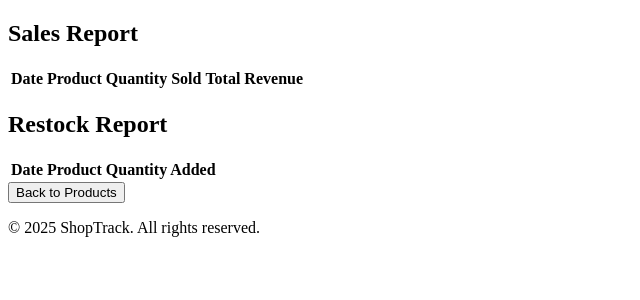
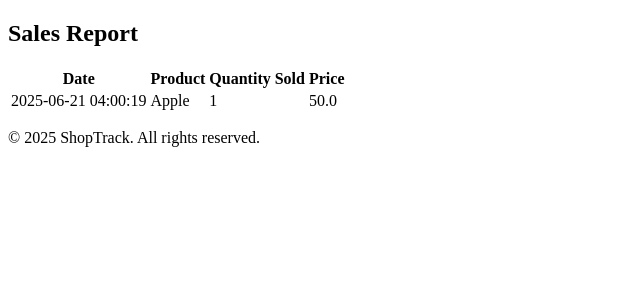
Before and after one commit to luca-avila/ShopTrack, a Flask app: page /reports in a window 1280 px wide. Shown: the part 98-398 px from the top of the page, without its empty margins (0-640 px from the left). Run offline with Flask 3, Linux system fonts and the light colour scheme; data comes from the database, SQL or seed files in the repository; both versions use the stored data as it was before the commit; lists and menus that the app fills with data are empty.

Commit message:
Add price to history table to know it at the time of the transaction

```diff
--- a/app.py
+++ b/app.py
@@ -38,6 +38,7 @@
         product_id INTEGER NOT NULL,
         quantity INTEGER NOT NULL,
         type TEXT NOT NULL CHECK(type IN('BUY', 'SELL')),
+        price REAL NOT NULL,
         sale_date DATETIME DEFAULT CURRENT_TIMESTAMP,
         FOREIGN KEY (product_id) REFERENCES products(id)
     )'''
@@ -57,18 +58,9 @@
     products = db.execute('SELECT * FROM products').fetchall()
     return render_template('products.html', products=products)
 
-@app.route('/reports')
-def reports():
-    # Show sales reports/history
-    # TODO: Query and display sales data, possibly with filters
-    return render_template('reports.html')
-
-
 @app.route('/sell', methods=['POST', 'GET'])
 def sell():
-    # Handle sale submission
     if request.method == 'GET':
-        # Render form to select product and quantity
         db = get_db()
         products = db.execute('SELECT * FROM products').fetchall()
         return render_template('sell.html', products=products)
@@ -83,29 +75,31 @@
         return "Invalid quantity", 400
 
     db = get_db()
-    stock = db.execute('SELECT stock FROM products WHERE id = ?', (product_id,)).fetchone()
+    stock = db.execute('SELECT stock, price FROM products WHERE id = ?', (product_id,)).fetchone()
     if not stock:
         return "Product not found", 404
     if stock['stock'] < quantity:
         return "Insufficient stock", 400
 
+    current_price = stock['price']
+
     # Update stock and history
     db.execute('UPDATE products SET stock = stock - ? WHERE id = ?', (quantity, product_id))
-    db.execute('INSERT INTO history (product_id, quantity, type) VALUES (?, ?, ?)', (product_id, quantity, 'SELL'))
+    db.execute(
+        'INSERT INTO history (product_id, quantity, type, price) VALUES (?, ?, ?, ?)',
+        (product_id, quantity, 'SELL', current_price)
+    )
     db.commit()
 
     return redirect('/products')
 
 @app.route('/restock', methods=['POST', 'GET'])
 def restock():
-    # Handle restock submission
     if request.method == 'GET':
-        # Render form to select product and quantity
         db = get_db()
         products = db.execute('SELECT * FROM products').fetchall()
         return render_template('restock.html', products=products)
 
-    # Validate and process the restock
     product_id = request.form.get('product_id')
     if not product_id:
         return "Product ID is required", 400
@@ -115,8 +109,16 @@
         return "Invalid quantity", 400
 
     db = get_db()
+    product = db.execute('SELECT price FROM products WHERE id = ?', (product_id,)).fetchone()
+    if not product:
+        return "Product not found", 404
+    current_price = product['price']
+
     db.execute('UPDATE products SET stock = stock + ? WHERE id = ?', (quantity, product_id))
-    db.execute('INSERT INTO history (product_id, quantity, type) VALUES (?, ?, ?)', (product_id, quantity, 'BUY'))
+    db.execute(
+        'INSERT INTO history (product_id, quantity, type, price) VALUES (?, ?, ?, ?)',
+        (product_id, quantity, 'BUY', current_price)
+    )
     db.commit()
 
     return redirect('/products')
@@ -145,8 +147,8 @@
     product_id = new_product['id']
     if stock > 0:
         db.execute(
-            'INSERT INTO history (product_id, quantity, type) VALUES (?, ?, ?)',
-            (product_id, stock, 'BUY')
+            'INSERT INTO history (product_id, quantity, type, price) VALUES (?, ?, ?, ?)',
+            (product_id, stock, 'BUY', price)
         )
         db.commit()
     return redirect('/products')
@@ -171,17 +173,19 @@
     return redirect('/products')
 
 @app.route('/reports', methods=['GET'])
-def view_reports():
-    # Fetch sales history and send to template
+def reports():
     db = get_db()
-    sales = db.execute('SELECT * FROM history WHERE type = ?', ('SELL')).fetchall()
-    restocks = db.execute('SELECT * FROM history WHERE type = ?', ('BUY')).fetchall()
+    sales = db.execute('''
+        SELECT products.name, products.price, history.quantity, history.sale_date, history.type
+        FROM history
+        JOIN products ON history.product_id = products.id
+        WHERE history.type = ?
+    ''', ('SELL',)).fetchall()
 
-    if not sales and not restocks:
+    if not sales:
         return "No sales or restock history available", 404
 
-
-    return render_template('reports.html', sales=sales, restocks=restocks)
+    return render_template('reports.html', sales=sales)
 
 
 
--- a/templates/reports.html
+++ b/templates/reports.html
@@ -6,29 +6,29 @@
 
 {% block content %}
 <h2>Sales Report</h2>
-    <table class="table table-striped">
+<table>
     <thead>
         <tr>
             <th>Date</th>
             <th>Product</th>
             <th>Quantity Sold</th>
-                <th>Total Revenue</th>
+            <th>Price</th>
         </tr>
     </thead>
     <tbody>
         {% for sale in sales %}
         <tr>
-                    <td>{{ sale.date }}</td>
-                    <td>{{ sale.product.name }}</td>
+            <td>{{ sale.sale_date }}</td>
+            <td>{{ sale.name }}</td>
             <td>{{ sale.quantity }}</td>
-                    <td>${{ sale.total_revenue }}</td>
+            <td>{{ sale.price }}</td>
         </tr>
         {% endfor %}
     </tbody>
 </table>
 
-    <h2>Restock Report</h2>
-    <table class="table table-striped">
+<!--- <h2>Restock Report</h2>
+<table>
     <thead>
         <tr>
             <th>Date</th>
@@ -39,8 +39,8 @@
     <tbody>
         {% for restock in restocks %}
         <tr>
-                    <td>{{ restock.date }}</td>
-                    <td>{{ restock.product.name }}</td>
+            <td>{{ restock.sale_date }}</td>
+            <td>{{ restock.product_name }}</td>
             <td>{{ restock.quantity }}</td>
         </tr>
         {% endfor %}
@@ -52,4 +52,5 @@
         <button type="submit">Back to Products</button>
     </form>
 </div>
+--->
 {% endblock %}
```
Also changed, not shown: store.db. Lines whose indentation alone changed are shown as unchanged.
